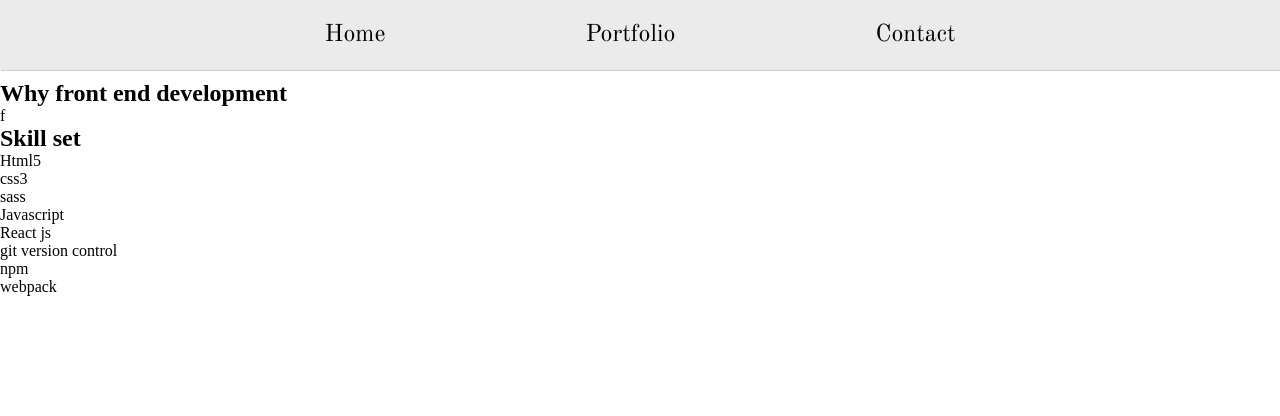
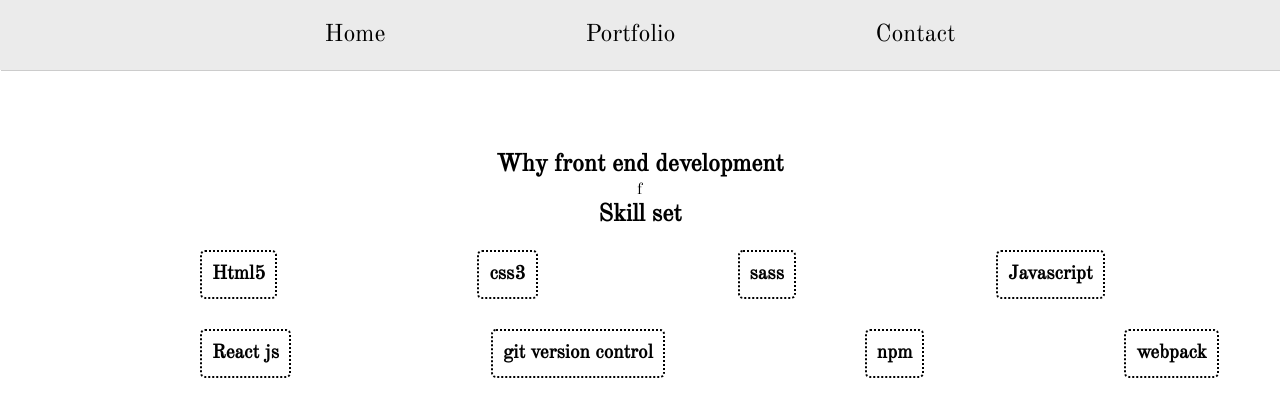
Before and after one commit to a-sha0234/portfolio-site, a React (Create React App) app: page / in a window 1280 px wide. Shown: the top 416 px of the page. Built offline with nearby package versions, Linux system fonts and the light colour scheme.

Commit message:
add styling to the desktop design of the home page

```diff
--- a/src/scss/_globals.scss
+++ b/src/scss/_globals.scss
@@ -8,6 +8,34 @@
 //-----------------------------------------------------------------------------------------
 // handle desktop design
 //-----------------------------------------------------------------------------------------
+
+// Start of home page styling
+
+.information {
+  &__self {
+    text-align: center;
+    font-family: $fontStyle;
+    margin-top: 10vh;
+  }
+
+  &__skills {
+    font-family: $fontStyle;
+    height: 100vh;
+    h2 {
+      text-align: center;
+    }
+
+    &__right > p {
+      @include skillSetDesktop;
+      margin-top: 20px;
+    }
+
+    &__left > p {
+      @include skillSetDesktop;
+      margin-top: 30px;
+    }
+  }
+}
 
 //-----------------------------------------------------------------------------------------
 // handle reposonsive design
--- a/src/scss/_mixins.scss
+++ b/src/scss/_mixins.scss
@@ -1,13 +1,3 @@
-@mixin skillSet() {
-  border: 2px dotted black;
-  border-radius: 5px;
-  text-align: center;
-  margin: 10px;
-  font-weight: bold;
-  display: inline-block;
-  padding: 5px;
-}
-
 //-----------------------------------------------------------------------------------------
 // Navbar styles
 //-----------------------------------------------------------------------------------------
@@ -28,3 +18,30 @@
   font-family: $fontStyle;
   color: black;
 }
+
+//-----------------------------------------------------------------------------------------
+// homepage styles
+//-----------------------------------------------------------------------------------------
+
+@mixin skillSet() {
+  //for responsive design
+  border: 2px dotted black;
+  border-radius: 5px;
+  text-align: center;
+  margin: 10px;
+  font-weight: bold;
+  display: inline-block;
+  padding: 5px;
+}
+
+@mixin skillSetDesktop() {
+  //for desktop design
+  border: 2px dotted black;
+  border-radius: 5px;
+  text-align: center;
+  margin-left: 200px;
+  font-weight: bold;
+  padding: 10px;
+  display: inline-block;
+  font-size: $fontSize;
+}
```
